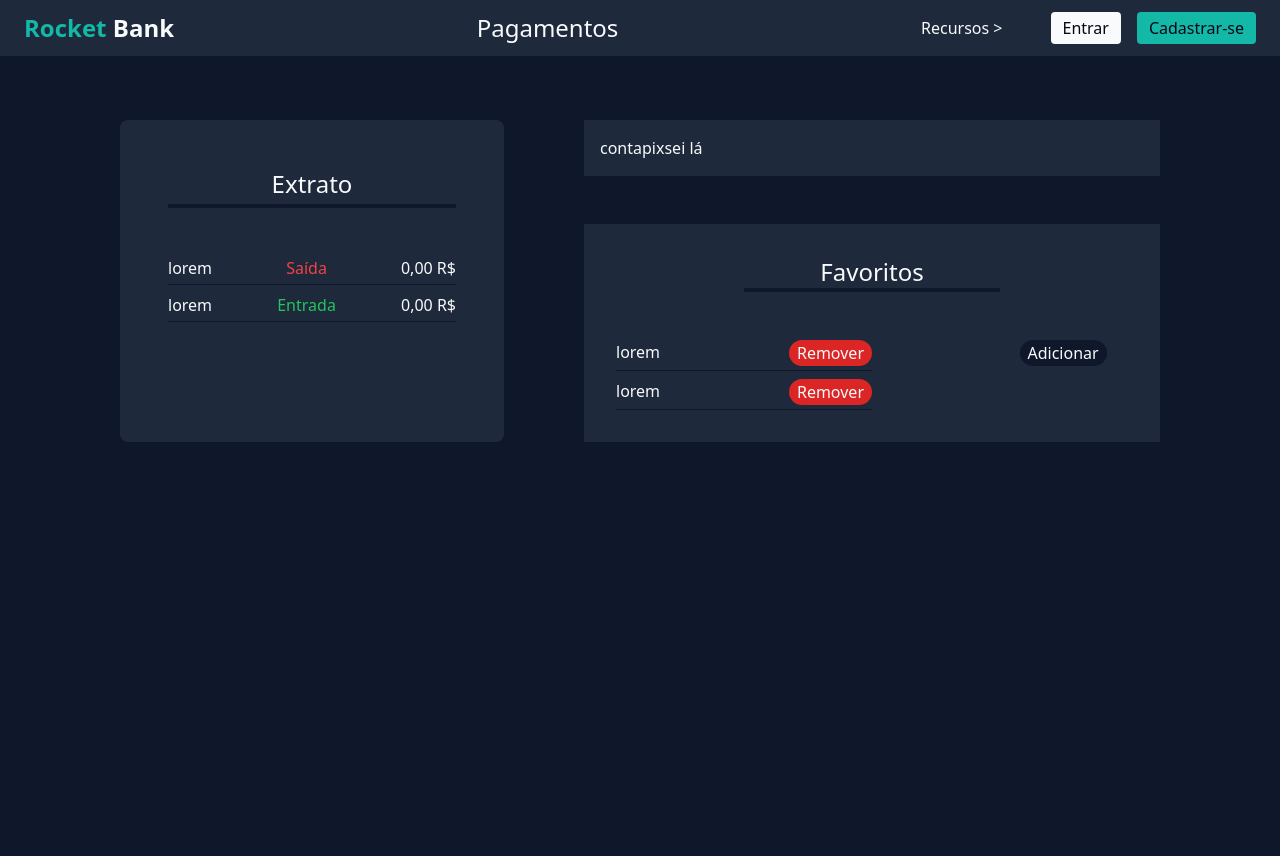
After one commit to Adryan1928/Projeto-Final-Autoria-BD, a Flask app: page /pagamentos/ in a window 1280 px wide. The commit adds this page. Run offline with Flask 3, Linux system fonts and the light colour scheme; some libraries are stand-ins or nearby versions.

Commit message:
Resolvendo o ambiente virtual e alguns avanços na tela

```diff
--- a/main.py
+++ b/main.py
@@ -5,3 +5,7 @@ app = Flask(__name__)
 @app.route('/')
 def index():
     return render_template('index.html')
+
+@app.route('/pagamentos/')
+def pagementos():
+    return render_template('pagamentos.html')
--- a/templates/base.html
+++ b/templates/base.html
@@ -9,16 +9,20 @@
 </head>
 <body class="text-slate-50">
     <header class="bg-slate-800 flex justify-between items-center px-6 py-3">
-        <p class="text-2xl font-bold"><span class="text-teal-500">Rocket</span> Bank</p>
+        <p class="text-2xl font-bold"><span class="text-teal-500"><a href="/">Rocket</span> Bank</a></p>
+        <div class="text-2xl text-medium">
+            {% block header %}
+            {% endblock %}
+        </div>
         <div class=" flex gap-12">
             <button>Recursos ></button>
             <div class="flex gap-4">
-                <button class="bg-slate-50 text-slate-950 font-medium rounded py-1 px-3">Entrar</button>
+                <button class="bg-slate-50 text-slate-950 font-medium rounded py-1 px-3" ><a href="pagamentos/">Entrar</a></button>
                 <button class="bg-teal-500 text-slate-950 font-medium rounded py-1 px-3">Cadastrar-se</button>
             </div>
         </div>
     </header>
-    <main class="bg-slate-900">
+    <main class="bg-slate-900 h-screen">
         {% block content %}
         {% endblock %}
     </main>
--- a/templates/index.html
+++ b/templates/index.html
@@ -16,7 +16,7 @@
     <div>
         <div>
             <!--Div rounded full-->
-            <img src="./assets/Foguete.svg" alt="Foguete verde">
+            <!-- <img src="./assets/Foguete.svg" alt="Foguete verde"> -->
         </div>
     </div>
 {% endblock %}
--- /dev/null
+++ b/templates/pagamentos.html
@@ -0,0 +1,76 @@
+{% extends 'base.html' %}
+
+{% block header %}
+<script src="https://cdn.tailwindcss.com"></script>
+    <h1>Pagamentos</h1>
+{% endblock %}
+
+{% block content %}
+    <div class="flex justify-center gap-20 p-16">
+        <div class="bg-slate-800 w-2/6 text-center p-12 flex flex-col gap-12 rounded-lg">
+            <div>
+                <h2 class="text-2xl mb-1">Extrato</h2>
+                <div class="w-full h-1 bg-slate-900" ></div>
+            </div>
+
+            <div>
+                <ul class="flex flex-col gap-2">
+                    <li>
+                        <div class="flex justify-between mb-1">
+                            <p>lorem</p>
+                            <p class="text-red-500">Saída</p>
+                            <p>0,00 R$</p>
+                        </div>
+                        <div class="w-full h-px bg-slate-900"></div>
+                    </li>
+                    <li>
+                        <div class="flex justify-between mb-1">
+                            <p>lorem</p>
+                            <p class="text-green-500">Entrada</p>
+                            <p>0,00 R$</p>
+                        </div>
+                        <div class="w-full h-px bg-slate-900"></div>
+                    </li>
+                </ul>
+            </div>
+        </div>
+        <div class="w-1/2 flex flex-col gap-12">
+            <div class="bg-slate-800">
+                <ul class="flex p-4">
+                    <li>conta</li>
+                    <li>pix</li>
+                    <li>sei lá</li>
+                </ul>
+            </div>
+            <div class="bg-slate-800 flex flex-col items-center gap-12 p-8">
+                <div class="w-1/2 text-center">
+                    <h2 class="text-2xl">Favoritos</h2>
+                    <div class="w-full h-1 bg-slate-900" ></div>
+                </div>
+                <div class="w-full flex gap-16">
+                    <div class="w-1/2">
+                        <ul class="flex flex-col gap-2">
+                            <li class="flex flex-col">
+                                <div class="flex justify-between mb-1">
+                                    <p>lorem</p>
+                                    <button class="bg-red-600 rounded-full px-2 py-px">Remover</button>
+                                </div>
+                                <div class="w-full h-px bg-slate-900" ></div>
+                            </li>
+                            <li class="flex flex-col">
+                                <div class="flex justify-between mb-1">
+                                    <p>lorem</p>
+                                    <button class="bg-red-600 rounded-full px-2 py-px">Remover</button>
+                                </div>
+                                <div class="w-full h-px bg-slate-900" ></div>
+                            </li>
+                        </ul>
+                    </div>
+                    <div class="w-2/6 flex justify-end">
+                        <div><button class="bg-slate-900 px-2 py-px rounded-full">Adicionar</button></div>
+                    </div>
+                </div>
+            </div>
+        </div>
+    </div>
+{% endblock %}
```
Also changed, not shown: 1 other file.
